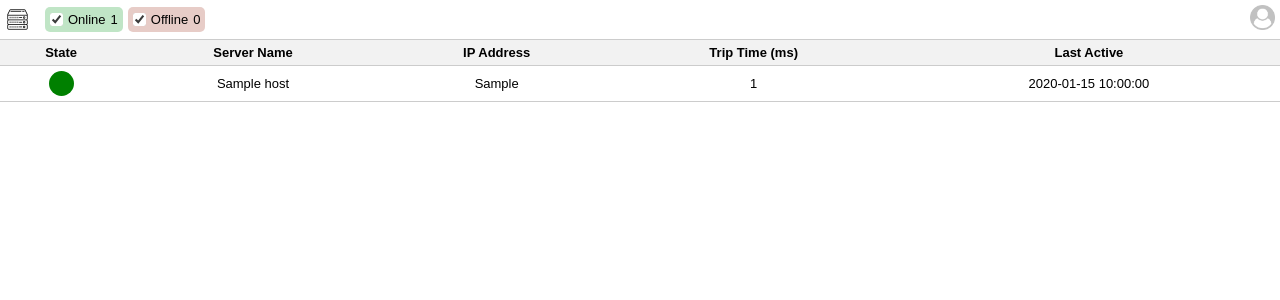
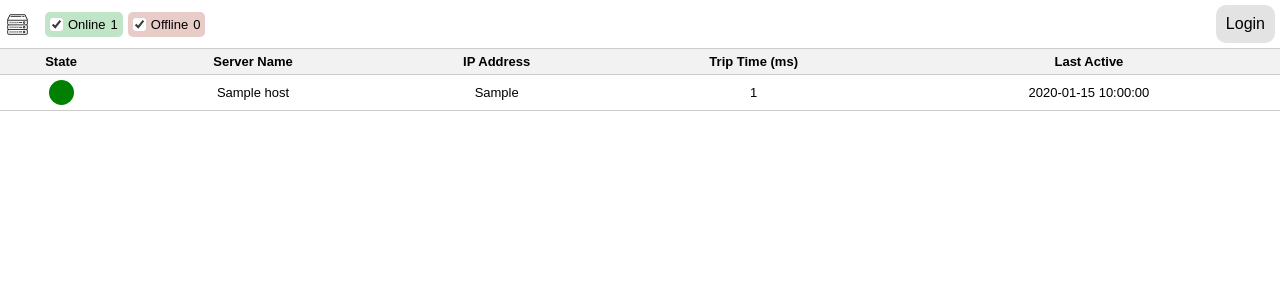
Before and after one commit to J-shw/Server-Monitor, a Flask app: page /servers in a window 1280 px wide. Shown: the top 300 px of the page. Run offline with Flask 3, Linux system fonts and the light colour scheme; data comes from the database, SQL or seed files in the repository; tables that the repository leaves empty hold one stand-in row (values such as "Sample post").

Commit message:
New button system

```diff
--- a/templates/admin/login.html
+++ b/templates/admin/login.html
@@ -21,7 +21,7 @@
             {% endif %}
             <div class="login-buttons">
                 <input type="submit" value="Login">
-                <a href="/"><p class="cancel-button">Cancel</p></a>
+                <a href="/" class="button" style="font-size: x-large;">Cancel</a>
             </div>
         </form>
     </div>
--- a/templates/top-bar.html
+++ b/templates/top-bar.html
@@ -13,7 +13,7 @@
         </div>
     </div>
     {% if not current_user.is_authenticated %}
-	<a class="img-nav" href="/login" id="loginNavBtn"><img style="width: 25px;" class="clickImg" src="/static/data/images/user.png" title="Login"></a>
+    <a class="button" title="Logout" href="/login">Login</a>
     {% else %}
     <button title="Create a new connection" onclick="showPopup('add-server-popup')">New Server</button>
     <button title="Save current file" onclick="showPopup('interval-popup')">Set Interval</button>
```
